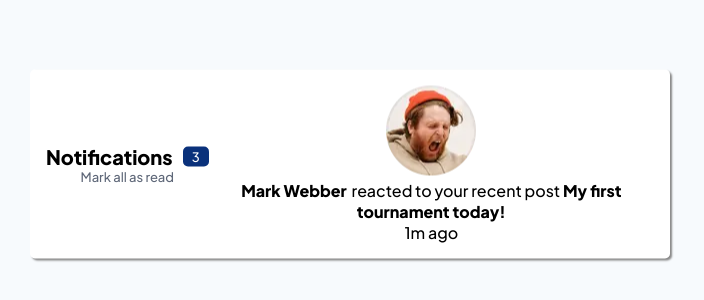
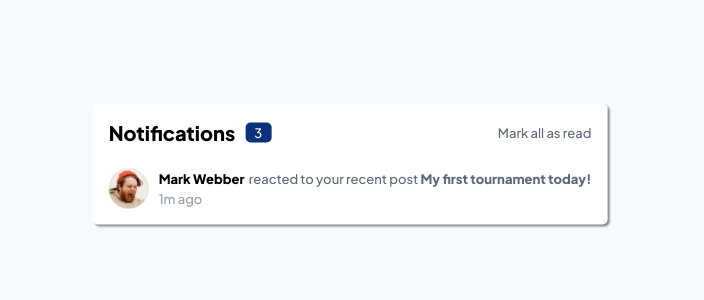
Before and after one commit to Khaled91Alkhatib/Frontend-Mentor-Notifications-Page, a React (Create React App) app: page / in a window 1280 px wide. Shown: the part 236-536 px from the top of the page, without its empty margins (290-994 px from the left). Built offline with nearby package versions, Linux system fonts and the light colour scheme.

Commit message:
Create new styles and modify margins

```diff
--- a/src/App.scss
+++ b/src/App.scss
@@ -25,10 +25,17 @@
   box-shadow: 2px 2px 2px #888888;
   padding: 1em;
   border-radius: 5px;
+  // display: flex;
+  // flex-direction: column;
+  // justify-content: space-between;
+  // align-items: center;
+}
+
+.all-nav {
   display: flex;
-  flex-direction: row;
   justify-content: space-between;
   align-items: center;
+  margin-bottom: 1.5em;
 }
 
 .notification-bar {
@@ -55,3 +62,32 @@
     color: hsl(219, 85%, 26%);
   }
 }
+
+img {
+  width: 40px;
+  margin-right: 10px;
+}
+
+.image-info {
+  display: flex;
+  flex-direction: row;
+  justify-content: center;
+  align-items: center;
+  color: hsl(219, 12%, 42%);
+}
+
+.info {
+  font-size: 13px;
+}
+
+.single-feed {
+  display: flex;
+  flex-direction: column;
+  text-align: left;
+}
+
+.post-time {
+  margin-top: 4px;
+  font-size: 13px;
+  color: hsl(219, 14%, 63%);
+}
```
